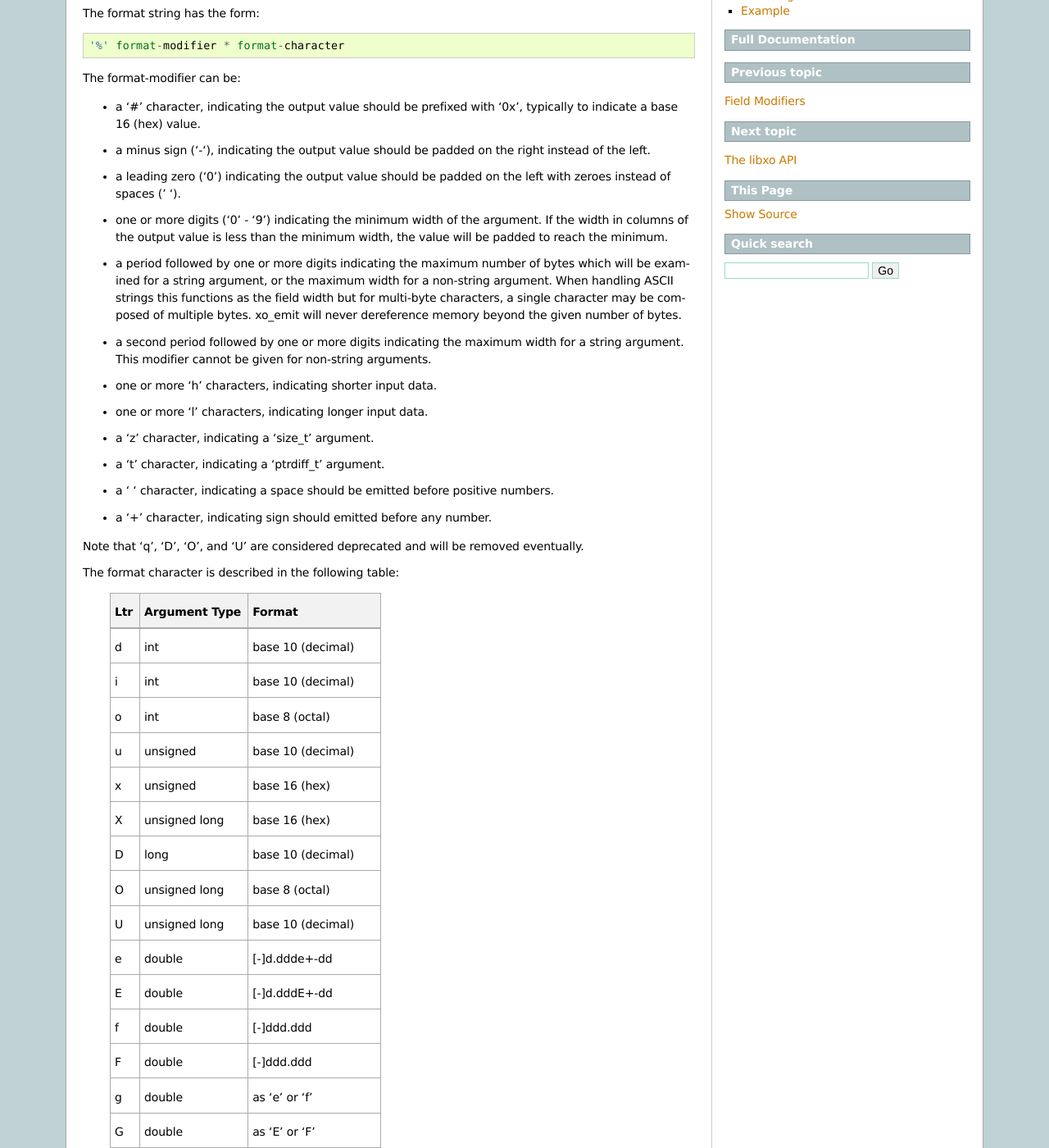
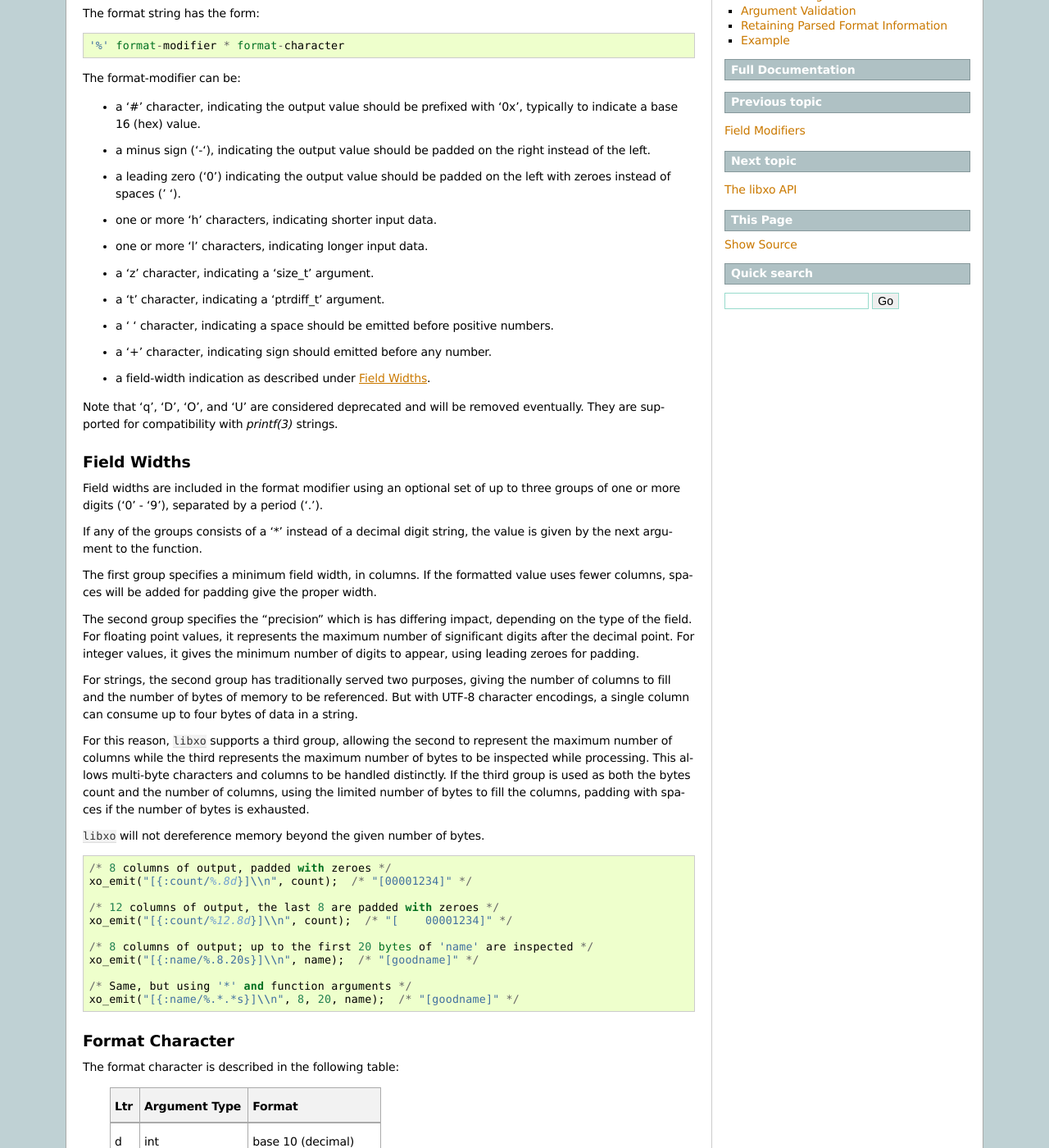
Before and after one commit to Juniper/libxo, a Sphinx documentation site: the page built from doc/field-formatting.rst, in a window 1280 px wide and 1400 px high, scrolled down 245 px. Shown: the whole window at 82% size. Built offline with Sphinx 7.4.7, drawn with Linux system fonts in a browser that asks for light colours; some of the changed text lies outside the part shown.

Commit message:
add more words about "%4.8.20s"

```diff
--- a/doc/field-formatting.rst
+++ b/doc/field-formatting.rst
@@ -29,18 +29,6 @@
   the right instead of the left.
 - a leading zero ('0') indicating the output value should be padded on the
   left with zeroes instead of spaces (' ').
-- one or more digits ('0' - '9') indicating the minimum width of the
-  argument.  If the width in columns of the output value is less than
-  the minimum width, the value will be padded to reach the minimum.
-- a period followed by one or more digits indicating the maximum
-  number of bytes which will be examined for a string argument, or the maximum
-  width for a non-string argument.  When handling ASCII strings this
-  functions as the field width but for multi-byte characters, a single
-  character may be composed of multiple bytes.
-  xo_emit will never dereference memory beyond the given number of bytes.
-- a second period followed by one or more digits indicating the maximum
-  width for a string argument.  This modifier cannot be given for non-string
-  arguments.
 - one or more 'h' characters, indicating shorter input data.
 - one or more 'l' characters, indicating longer input data.
 - a 'z' character, indicating a 'size_t' argument.
@@ -48,9 +36,65 @@
 - a ' ' character, indicating a space should be emitted before
   positive numbers.
 - a '+' character, indicating sign should emitted before any number.
+- a field-width indication as described under :ref:`field-widths`.
 
 Note that 'q', 'D', 'O', and 'U' are considered deprecated and will be
-removed eventually.
+removed eventually.  They are supported for compatibility with
+:manpage:`printf(3)` strings.
+
+.. _field-widths:
+
+Field Widths
+~~~~~~~~~~~~
+
+Field widths are included in the format modifier using an optional set
+of up to three groups of one or more digits ('0' - '9'), separated by
+a period ('.').
+
+If any of the groups consists of a '*' instead of a decimal digit
+string, the value is given by the next argument to the function.
+
+The first group specifies a minimum field width, in columns.  If the
+formatted value uses fewer columns, spaces will be added for padding
+give the proper width.
+
+The second group specifies the "precision" which is has differing
+impact, depending on the type of the field.  For floating point
+values, it represents the maximum number of significant digits after
+the decimal point.  For integer values, it gives the minimum number of
+digits to appear, using leading zeroes for padding.
+
+For strings, the second group has traditionally served two purposes,
+giving the number of columns to fill and the number of bytes of memory
+to be referenced.  But with UTF-8 character encodings, a single column
+can consume up to four bytes of data in a string.
+
+For this reason, `libxo` supports a third group, allowing the second
+to represent the maximum number of columns while the third represents
+the maximum number of bytes to be inspected while processing.  This
+allows multi-byte characters and columns to be handled distinctly.  If
+the third group is used as both the bytes count and the number of
+columns, using the limited number of bytes to fill the columns,
+padding with spaces if the number of bytes is exhausted.
+
+`libxo` will not dereference memory beyond the given number of bytes.
+
+::
+
+   /* 8 columns of output, padded with zeroes */
+   xo_emit("[{:count/%.8d}]\\n", count);  /* "[00001234]" */
+
+   /* 12 columns of output, the last 8 are padded with zeroes */
+   xo_emit("[{:count/%12.8d}]\\n", count);  /* "[    00001234]" */
+
+   /* 8 columns of output; up to the first 20 bytes of 'name' are inspected */
+   xo_emit("[{:name/%.8.20s}]\\n", name);  /* "[goodname]" */
+
+   /* Same, but using '*' and function arguments */
+   xo_emit("[{:name/%.*.*s}]\\n", 8, 20, name);  /* "[goodname]" */
+
+Format Character
+~~~~~~~~~~~~~~~~
 
 The format character is described in the following table:
 
```
